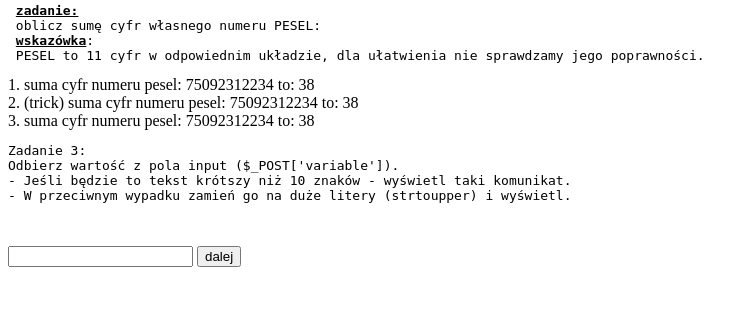
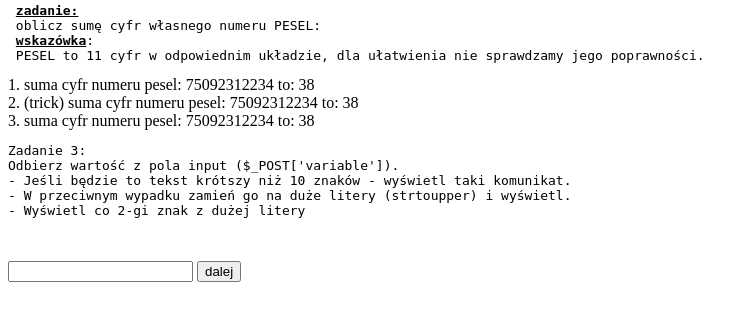
Before and after one commit to ekawalec/lokalnyprogramista, a PHP site: page /info.php in a window 1280 px wide. Shown: the part 240-561 px from the top of the page, without its empty margins (0-749 px from the left). Run offline with PHP 8.4, Linux system fonts and the light colour scheme.

Commit message:
warsztaty cz. 3 - formularz

```diff
--- a/info.php
+++ b/info.php
@@ -72,6 +72,7 @@ Zadanie 3:
 Odbierz wartość z pola input ($_POST['variable']).
 - Jeśli będzie to tekst krótszy niż 10 znaków - wyświetl taki komunikat.
 - W przeciwnym wypadku zamień go na duże litery (strtoupper) i wyświetl.
+- Wyświetl co 2-gi znak z dużej litery
 
 
 </pre>
```
